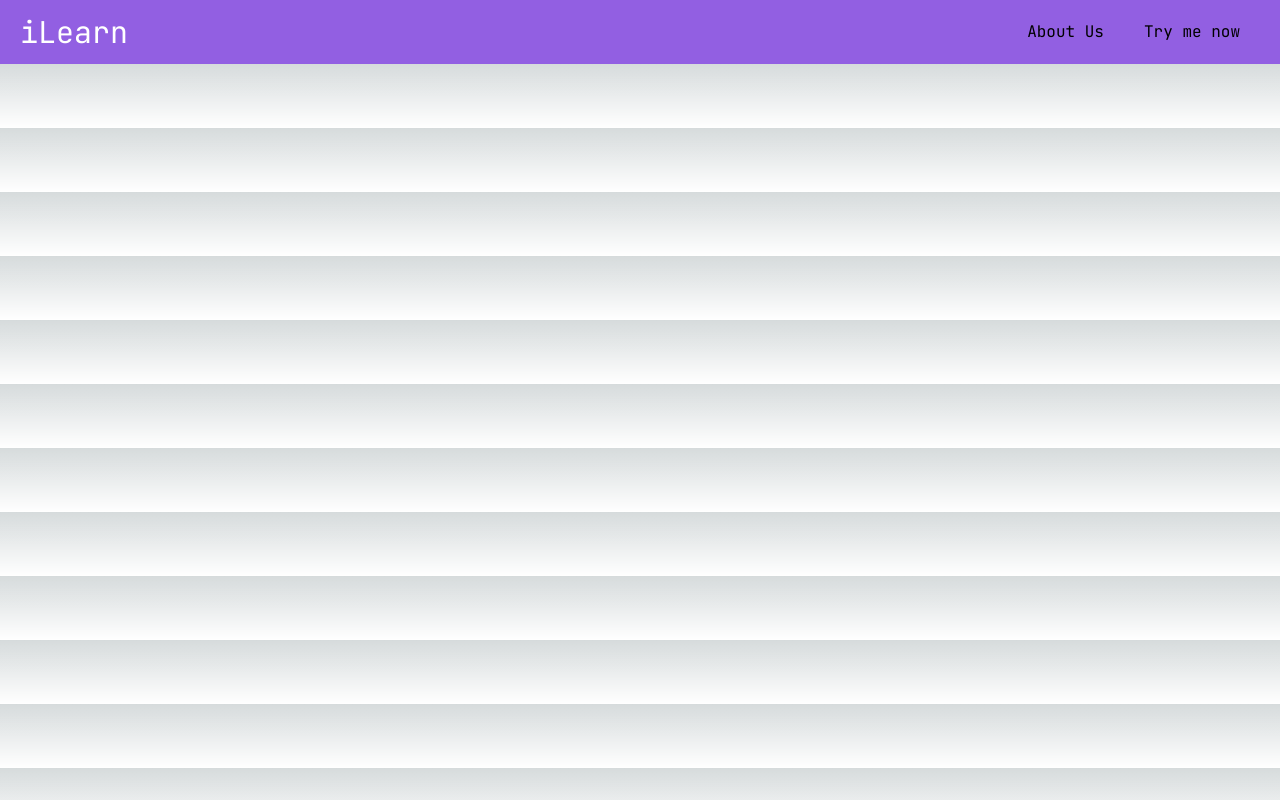
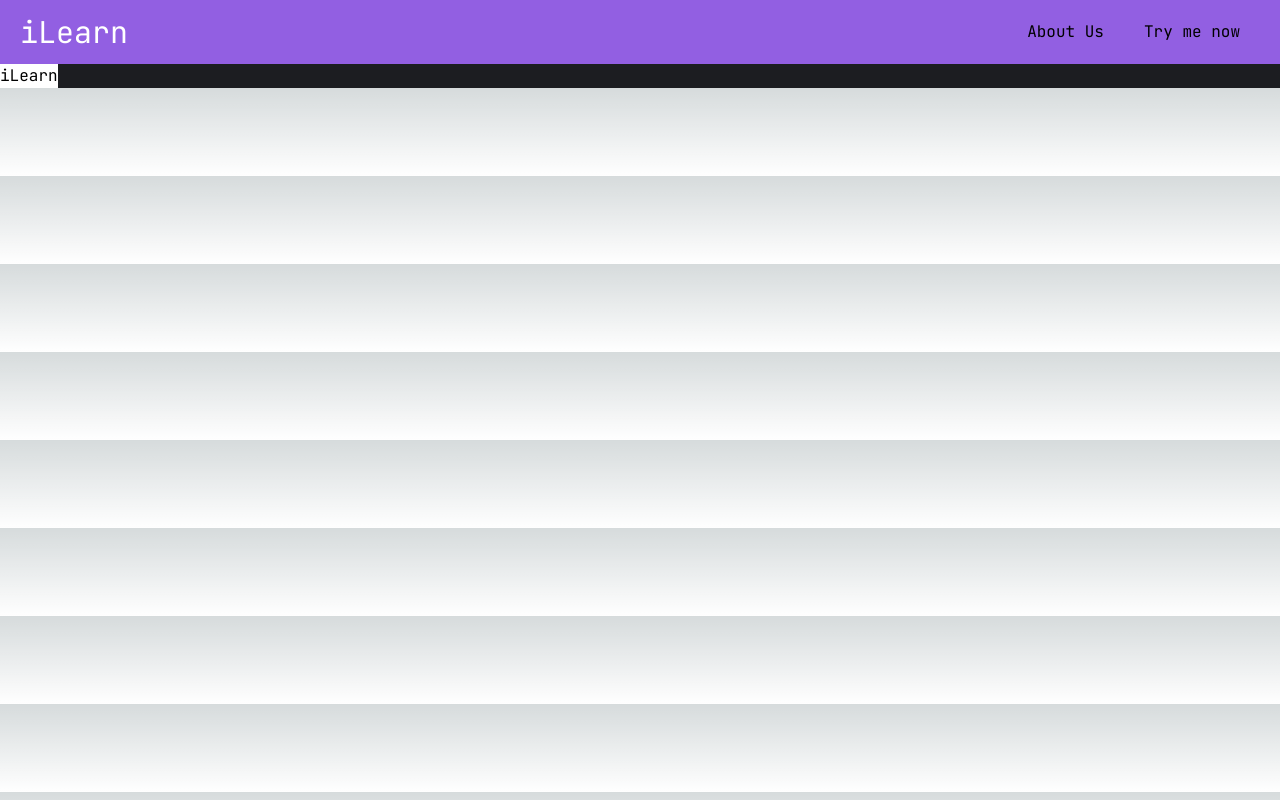
Before and after one commit to Zulelee/iLearn, a Next.js app: page / in a window 1280 px wide. Built offline with nearby package versions, Linux system fonts and the light colour scheme.

Commit message:
Update 7 files

```diff
--- /dev/null
+++ b/app/components/Hero.tsx
@@ -0,0 +1,15 @@
+import React from "react";
+
+const hero = () => {
+  return (
+    <>
+      <div className="bg-black flex w-auto h-auto">
+        <div className="bg-white">
+          <h1>iLearn</h1>
+        </div>
+      </div>
+    </>
+  );
+};
+
+export default hero;
--- a/app/page.tsx
+++ b/app/page.tsx
@@ -1,10 +1,12 @@
 import React from "react";
 import Navbar from "./components/Navbar";
+import Hero from "./components/Hero";
 
 const page = () => {
   return (
     <main>
       <Navbar></Navbar>
+      <Hero></Hero>
     </main>
   );
 };
--- /dev/null
+++ b/components/hero.tsx
@@ -0,0 +1,15 @@
+import React from "react";
+
+const hero = () => {
+  return (
+    <>
+      <div className="bg-black flex w-auto h-auto">
+        <div className="bg-white my-2">
+          <h1>iLearn</h1>
+        </div>
+      </div>
+    </>
+  );
+};
+
+export default hero;
--- /dev/null
+++ b/components/index.tsx
@@ -0,0 +1,4 @@
+import React from "react";
+
+
+export hero;
--- a/package.json
+++ b/package.json
@@ -15,10 +15,10 @@
     "autoprefixer": "10.4.16",
     "eslint": "8.50.0",
     "eslint-config-next": "13.5.3",
-    "next": "^13.5.3",
+    "next": "^13.5.6",
     "postcss": "8.4.31",
-    "react": "18.2.0",
-    "react-dom": "18.2.0",
+    "react": "^18.2.0",
+    "react-dom": "^18.2.0",
     "tailwindcss": "3.3.3",
     "typescript": "5.2.2"
   }
```
Also changed, not shown: .codesandbox/tasks.json (added), 1 other file (tests, documents, lock files or other folders).
